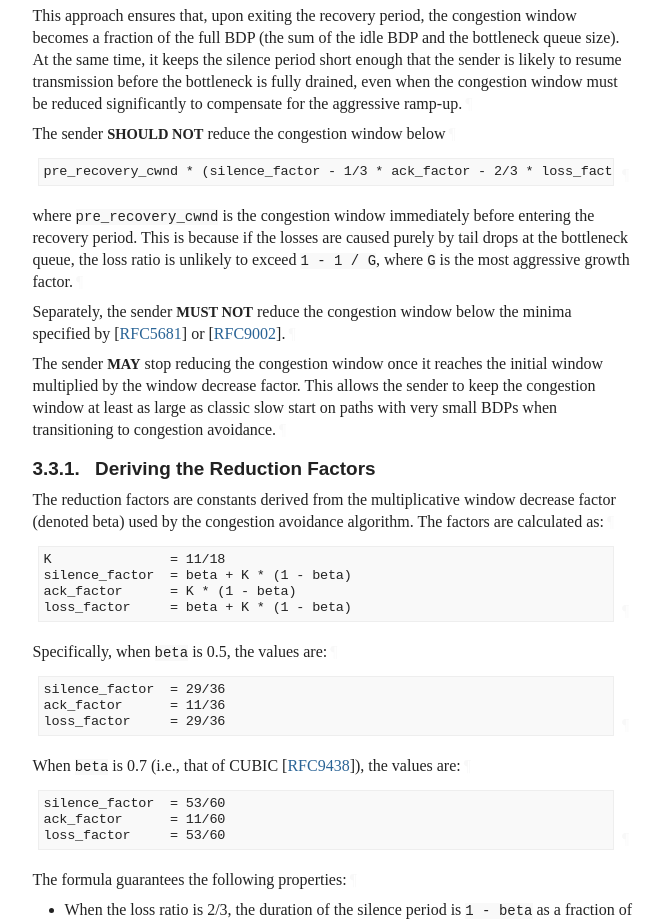
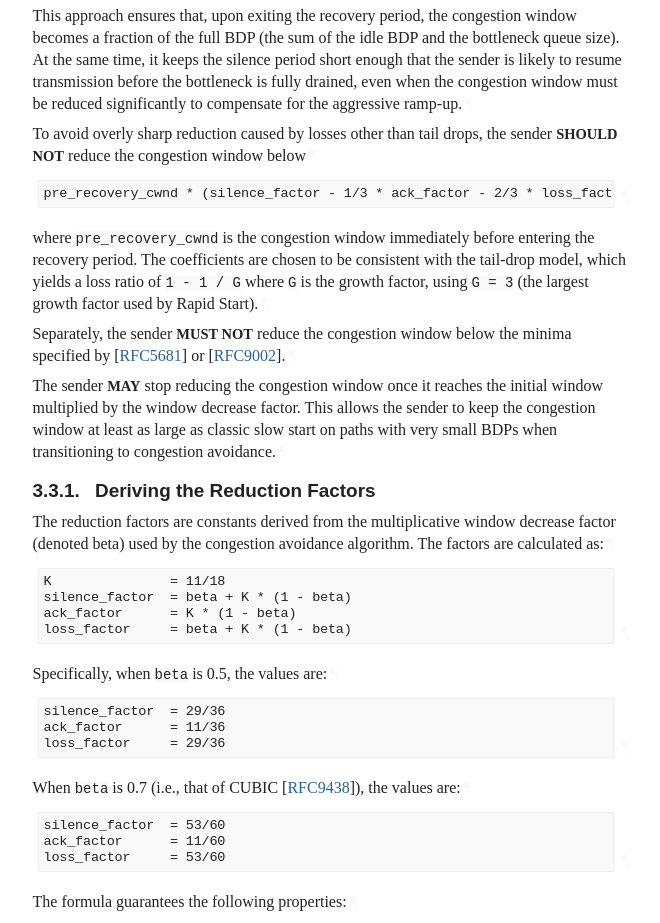
Before and after one commit to kazuho/draft-kazuho-ccwg-rapid-start, a plain HTML site: page draft-kazuho-ccwg-rapid-start.html in a window 1280 px wide. Shown: the part 3094-4017 px from the top of the page, without its empty margins (92-752 px from the left). Drawn offline with Linux system fonts and the light colour scheme; a web font is replaced by a local one.

Commit message:
Script updating gh-pages from 3b752a5. [ci skip]

```diff
--- a/draft-kazuho-ccwg-rapid-start.html
+++ b/draft-kazuho-ccwg-rapid-start.html
@@ -1372,16 +1372,17 @@ bottleneck queue size). At the same time, it keeps the silence period short
 enough that the sender is likely to resume transmission before the bottleneck is
 fully drained, even when the congestion window must be reduced significantly to
 compensate for the aggressive ramp-up.<a href="#section-3.3-6" class="pilcrow">¶</a></p>
-<p id="section-3.3-7">The sender <span class="bcp14">SHOULD NOT</span> reduce the congestion window below<a href="#section-3.3-7" class="pilcrow">¶</a></p>
+<p id="section-3.3-7">To avoid overly sharp reduction caused by losses other than tail drops, the
+sender <span class="bcp14">SHOULD NOT</span> reduce the congestion window below<a href="#section-3.3-7" class="pilcrow">¶</a></p>
 <div class="lang-pseudocode sourcecode" id="section-3.3-8">
 <pre>
 pre_recovery_cwnd * (silence_factor - 1/3 * ack_factor - 2/3 * loss_factor)
 </pre><a href="#section-3.3-8" class="pilcrow">¶</a>
 </div>
 <p id="section-3.3-9">where <code>pre_recovery_cwnd</code> is the congestion window immediately before entering
-the recovery period. This is because if the losses are caused purely by tail
-drops at the bottleneck queue, the loss ratio is unlikely to exceed <code>1 - 1 / G</code>,
-where <code>G</code> is the most aggressive growth factor.<a href="#section-3.3-9" class="pilcrow">¶</a></p>
+the recovery period. The coefficients are chosen to be consistent with the
+tail-drop model, which yields a loss ratio of <code>1 - 1 / G</code> where <code>G</code> is the
+growth factor, using <code>G = 3</code> (the largest growth factor used by Rapid Start).<a href="#section-3.3-9" class="pilcrow">¶</a></p>
 <p id="section-3.3-10">Separately, the sender <span class="bcp14">MUST NOT</span> reduce the congestion window below the minima
 specified by <span>[<a href="#RFC5681" class="cite xref">RFC5681</a>]</span> or <span>[<a href="#RFC9002" class="cite xref">RFC9002</a>]</span>.<a href="#section-3.3-10" class="pilcrow">¶</a></p>
 <p id="section-3.3-11">The sender <span class="bcp14">MAY</span> stop reducing the congestion window once it reaches the initial
```
Also changed, not shown: index.html (+2 -2 lines), draft-kazuho-ccwg-rapid-start.txt.
